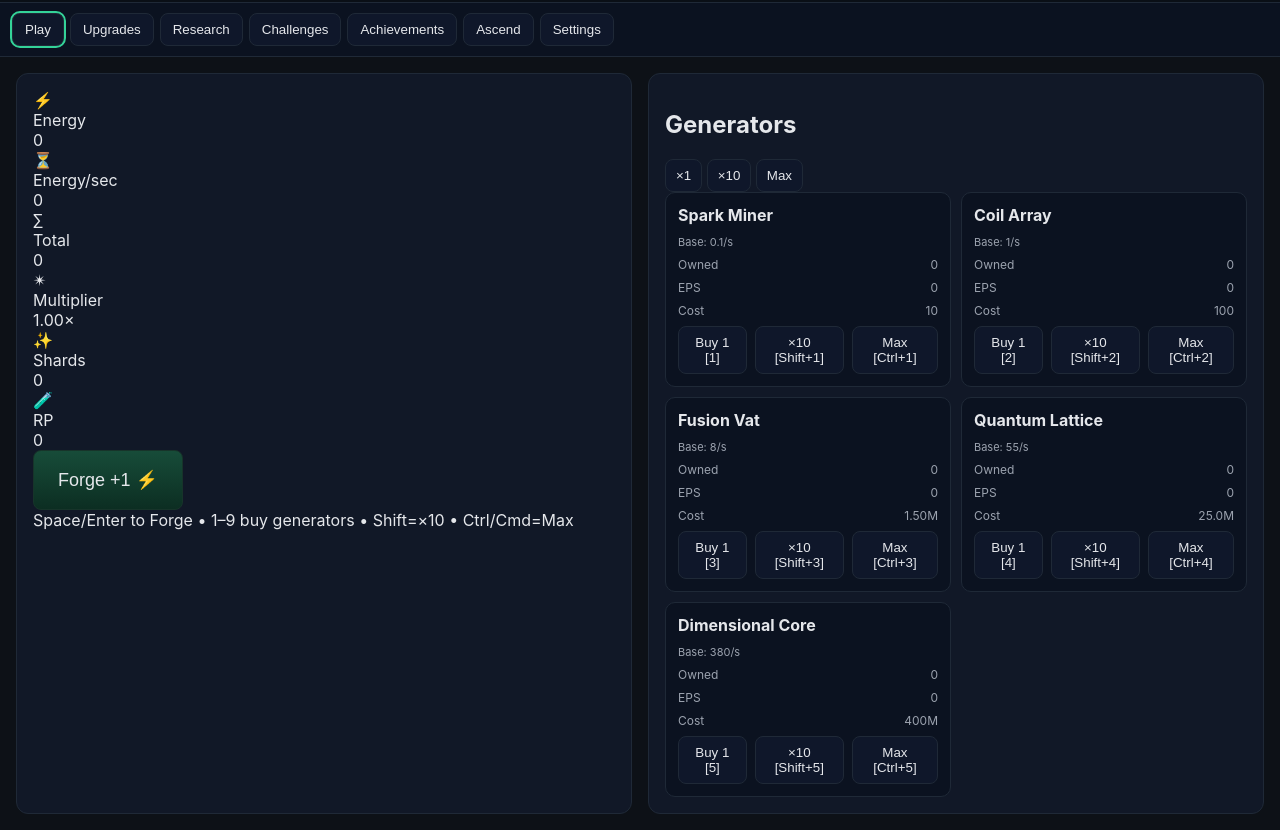
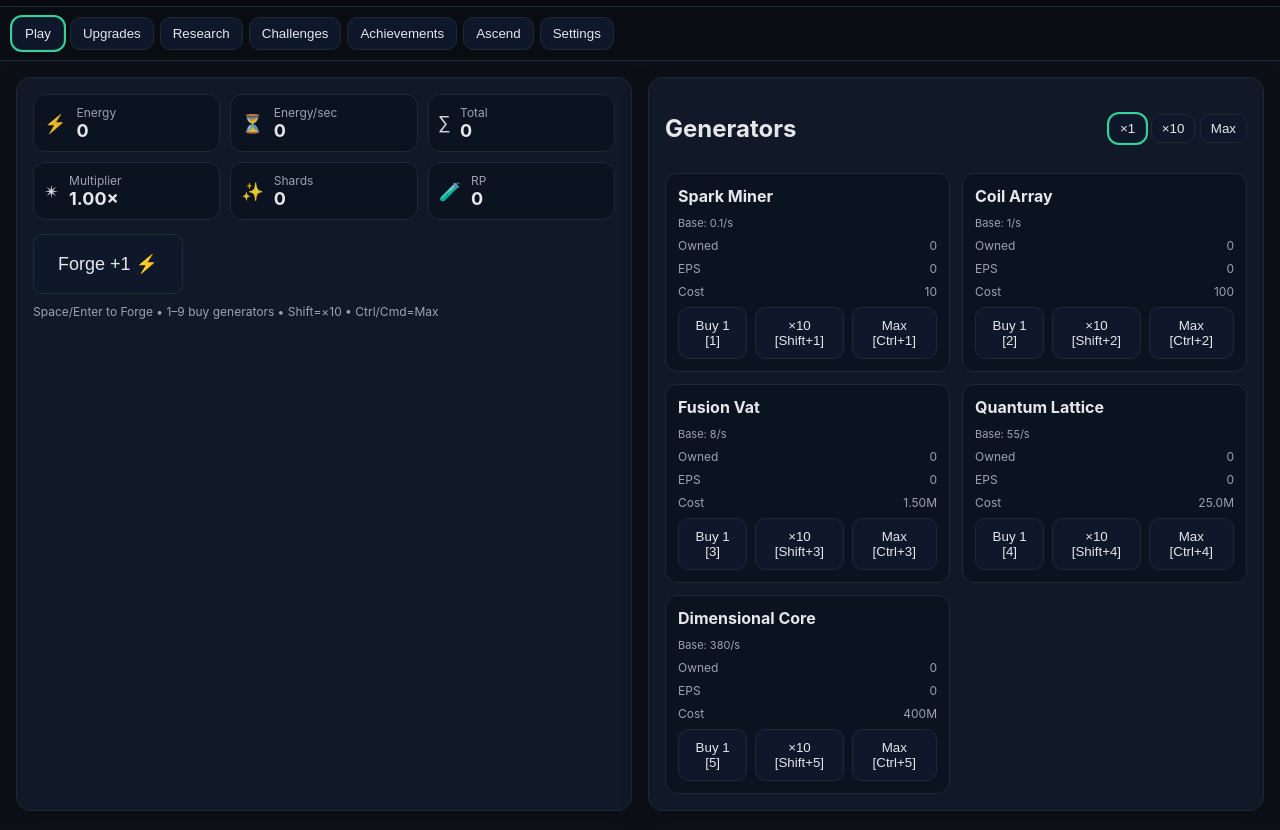
Before and after one commit to MarshmellowSpark/test-game, a plain HTML site: page index.html in a window 1280 px wide. Shown: the part 59-889 px from the top of the page. Drawn offline with Linux system fonts and the light colour scheme.

Commit message:
Update style.css

```diff
--- a/style.css
+++ b/style.css
@@ -1,43 +1,63 @@
+/* style.css */
 :root{
-  --bg:#0d1117; --panel:#111827; --text:#e5e7eb; --muted:#9ca3af; --acc:#34d399; --bad:#ef4444;
-  --card:#0b1220; --border:#1f2937;
+  --bg:#0d1117; --panel:#111827; --text:#e5e7eb; --muted:#9ca3af; --acc:#34d399; --bad:#ef4444; --card:#0b1220; --border:#1f2937; --btn:#0f172a; --btnb:#1f2937; --glow:0 0 0 transparent;
   font-family: Inter, system-ui, -apple-system, Segoe UI, Roboto, Helvetica, Arial, sans-serif;
 }
 *{box-sizing:border-box}
 html,body{margin:0;background:var(--bg);color:var(--text);min-height:100%}
-.topbar{display:flex;justify-content:space-between;align-items:center;padding:14px 18px;border-bottom:1px solid var(--border);background:#0a0f16;position:sticky;top:0;z-index:2}
+.topbar{display:flex;justify-content:space-between;align-items:center;padding:14px 18px;border-bottom:1px solid var(--border);background:rgba(0,0,0,0.35);backdrop-filter:blur(8px);position:sticky;top:0;z-index:3}
 .topbar h1{margin:0;font-size:18px;letter-spacing:.5px}
 .topbar .meta{display:flex;gap:8px;align-items:center}
-button{background:#0f172a;border:1px solid var(--border);color:var(--text);padding:8px 10px;border-radius:8px;cursor:pointer}
+button{background:var(--btn);border:1px solid var(--btnb);color:var(--text);padding:10px 12px;border-radius:10px;cursor:pointer;transition:transform .05s ease, box-shadow .2s ease}
+button:active{transform:translateY(1px)}
+button:focus{outline:2px solid var(--acc)}
 button:disabled{opacity:.5;cursor:not-allowed}
 button.danger{background:#1d0f12;border-color:#3a0f15;color:#ffb4b4}
-.big{font-size:18px;padding:18px 24px;border:1px solid #17342a;background:linear-gradient(180deg,#174c39,#0c2e22)}
-.tabs{display:flex;gap:6px;padding:10px 12px;border-bottom:1px solid var(--border);background:#0b1220;position:sticky;top:48px;z-index:1}
+.big{font-size:18px;padding:18px 24px;border:1px solid #17342a;box-shadow:var(--glow)}
+.tabs{display:flex;gap:6px;padding:10px 12px;border-bottom:1px solid var(--border);background:rgba(0,0,0,0.25);backdrop-filter:blur(8px);position:sticky;top:54px;z-index:2}
 .tabs button{padding:8px 12px}
 .tabs .active{outline:2px solid var(--acc)}
 .panes{padding:16px}
 .columns{display:grid;grid-template-columns:1fr 1fr;gap:16px}
-.panel{background:var(--panel);border:1px solid var(--border);border-radius:12px;padding:16px}
-.grid{display:grid;grid-template-columns:repeat(auto-fill,minmax(250px,1fr));gap:10px}
-.card{background:var(--card);border:1px solid var(--border);padding:12px;border-radius:10px;display:flex;flex-direction:column;gap:8px}
+.panel{background:var(--panel);border:1px solid var(--border);border-radius:14px;padding:16px;box-shadow:0 10px 30px rgba(0,0,0,.15)}
+.panel-head{display:flex;justify-content:space-between;align-items:center;margin-bottom:10px}
+.bulk button{padding:6px 10px}
+.bulk .active{outline:2px solid var(--acc)}
+.grid{display:grid;grid-template-columns:repeat(auto-fill,minmax(260px,1fr));gap:12px}
+.card{background:var(--card);border:1px solid var(--border);padding:12px;border-radius:12px;display:flex;flex-direction:column;gap:8px}
 .card h3{margin:0 0 2px 0;font-size:16px}
 .small{font-size:12px;color:var(--muted)}
 .statline{display:flex;justify-content:space-between;gap:8px}
 .tag{font-size:11px;color:var(--muted)}
 .note{color:var(--muted);font-size:13px;margin-top:8px}
 .ach-list{display:grid;grid-template-columns:repeat(auto-fill,minmax(220px,1fr));gap:8px}
-.ach{padding:10px;border-radius:8px;border:1px dashed var(--border);background:#0e1522}
-.ach.done{border-style:solid;outline:1px solid var(--acc)}
+.ach{padding:10px;border-radius:10px;border:1px dashed var(--border);background:#0e1522}
+.ach.done{border-style:solid;outline:1px solid var(--acc);background:#0e2219}
 .active-challenge{margin-top:8px;color:#ffd580}
 .settings{display:flex;gap:12px;flex-wrap:wrap;align-items:center}
 .log{margin-top:12px;min-height:28px;color:var(--muted)}
 .pane{display:none}
 .pane.active{display:block}
-
-@media (max-width:1000px){ .columns{grid-template-columns:1fr} }
+.panel-core .quick{display:grid;grid-template-columns:repeat(auto-fill,minmax(180px,1fr));gap:10px;margin-bottom:14px}
+.qstat{display:flex;gap:10px;align-items:center;background:var(--card);border:1px solid var(--border);padding:10px;border-radius:12px}
+.qstat span{font-size:18px;opacity:.9}
+.qstat .label{font-size:12px;color:var(--muted)}
+.qstat .val{font-size:18px;font-weight:700}
+.hint{margin-top:10px;color:var(--muted);font-size:12px}
 
 /* Light */
-:root.theme-light{--bg:#f6f7fb;--panel:#ffffff;--text:#0d1117;--muted:#6b7280;--acc:#0ea5e9;--card:#f9fafb;--border:#e5e7eb}
+:root.theme-light{--bg:#f6f7fb;--panel:#ffffff;--text:#0d1117;--muted:#6b7280;--acc:#0ea5e9;--card:#f9fafb;--border:#e5e7eb;--btn:#f8fafc;--btnb:#e5e7eb;--glow:0 0 0 transparent}
 
 /* Terminal */
-:root.theme-terminal{--bg:#07140a;--panel:#0c1f12;--text:#c7ffd1;--muted:#6bb381;--acc:#00ff8a;--card:#0b1a0f;--border:#154f2e}
+:root.theme-terminal{--bg:#07140a;--panel:#0c1f12;--text:#c7ffd1;--muted:#6bb381;--acc:#00ff8a;--card:#0b1a0f;--border:#154f2e;--btn:#0e1d13;--btnb:#184f2f;--glow:0 0 18px rgba(0,255,138,.15)}
+
+/* Neon */
+:root.theme-neon{--bg:#070812;--panel:#0c0f25;--text:#e8edff;--muted:#a5b4fc;--acc:#7c3aed;--card:#0b0f2a;--border:#1f2450;--btn:#0f1433;--btnb:#2b3270;--glow:0 0 20px rgba(124,58,237,.25)}
+
+/* Solarized */
+:root.theme-solar{--bg:#fdf6e3;--panel:#fffdf7;--text:#073642;--muted:#657b83;--acc:#b58900;--card:#fbf2d6;--border:#eee2b7;--btn:#fff6d7;--btnb:#ead9a0;--glow:0 0 0 transparent}
+
+/* Midnight */
+:root.theme-midnight{--bg:#05060a;--panel:#0a0d18;--text:#e6f0ff;--muted:#8aa2c2;--acc:#00c2ff;--card:#0a0f20;--border:#15223a;--btn:#0b1220;--btnb:#1d2a45;--glow:0 0 22px rgba(0,194,255,.18)}
+
+@media (max-width:1100px){ .columns{grid-template-columns:1fr} }
```
